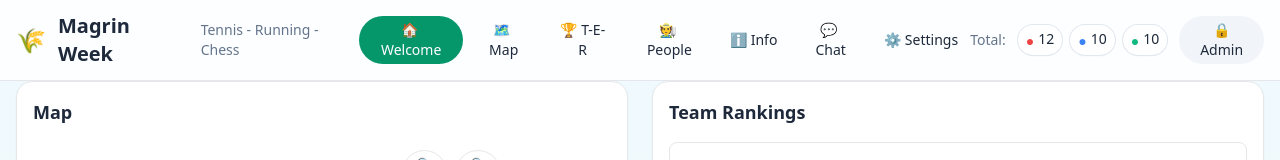
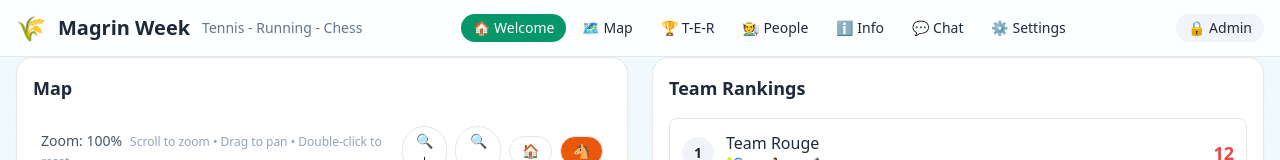
Before and after one commit to joehoussais/magrin, a React (Vite) app: page / in a window 1280 px wide. Shown: the top 160 px of the page. Built offline with nearby package versions, Linux system fonts and the light colour scheme; the HTML template or start-up script is replaced by a standard one.

Commit message:
ui: Remove useless totals from top bar - cleaner interface

```diff
--- a/src/App.tsx
+++ b/src/App.tsx
@@ -272,15 +272,6 @@ function TopBar({
           ))}
         </div>
         <div className="flex items-center gap-3 text-sm">
-          <span className="hidden sm:inline text-slate-500">Total:</span>
-          <div className="flex items-center gap-2">
-            {Object.entries(totals.teamTotals).map(([teamId, pts]) => (
-              <span key={teamId} className="rounded-full bg-white px-2 py-1 shadow-sm ring-1 ring-slate-200">
-                <span className="mr-1 align-middle" style={{ color: TEAM_COLOR[teamId] || "#111827" }}>●</span>
-                {pts}
-              </span>
-            ))}
-          </div>
           <button
             onClick={() => setShowAdminLogin(true)}
             className={`rounded-full px-3 py-1 text-sm transition ${
```
